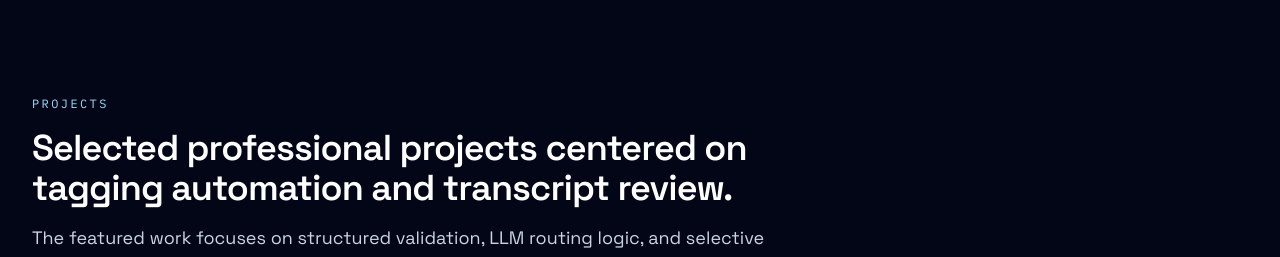
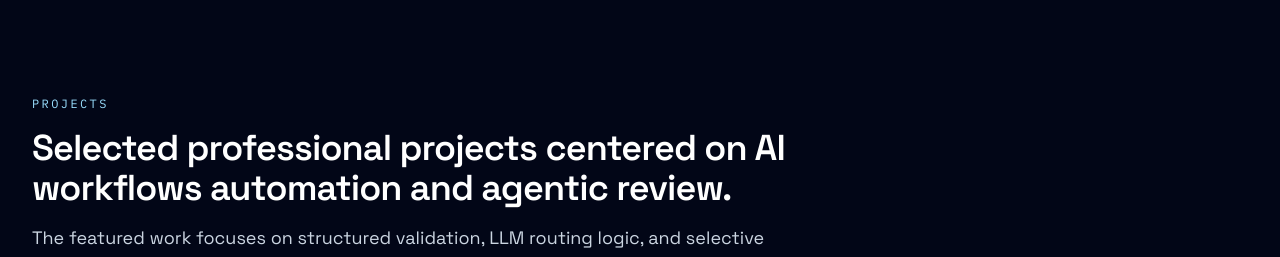
Before and after one commit to OrBarak3/orbarak-website, a React (Vite) app: page / in a window 1280 px wide. Shown: the part 1300-1557 px from the top of the page. Built offline with nearby package versions, Linux system fonts and the light colour scheme; no server answers.

Commit message:
fix: update project and education section titles for clarity

```diff
--- a/src/App.tsx
+++ b/src/App.tsx
@@ -122,7 +122,7 @@ export default function App() {
           <div className="mx-auto max-w-7xl px-5 sm:px-6 lg:px-8">
             <SectionTitle
               eyebrow="Projects"
-              title="Selected professional projects centered on tagging automation and transcript review."
+              title="Selected professional projects centered on AI workflows automation and agentic review."
               description="The featured work focuses on structured validation, LLM routing logic, and selective human review to reduce manual effort without losing control over quality."
             />
 
@@ -162,7 +162,7 @@ export default function App() {
             <SectionTitle
               eyebrow="Skills"
               title="Tools and skills used in day-to-day applied AI work."
-              description="This section follows the CV directly: LLM workflow design, agentic tooling, internal Python systems, data pipelines, and cross-functional delivery skills."
+              description="LLM workflow design, agentic tooling, internal Python systems, data pipelines, and cross-functional delivery skills."
             />
 
             <motion.div className="mt-12 grid gap-6 lg:grid-cols-2" {...staggerContainer}>
@@ -208,7 +208,7 @@ export default function App() {
           <div className="mx-auto max-w-7xl px-5 sm:px-6 lg:px-8">
             <SectionTitle
               eyebrow="Education"
-              title="Engineering training that supports the current AI systems work."
+              title="Engineering education, programming, and machine learning focus"
               description="Formal coursework and quantitative foundations from Tel Aviv University complement the applied workflow, evaluation, and tooling experience."
             />
 
```
